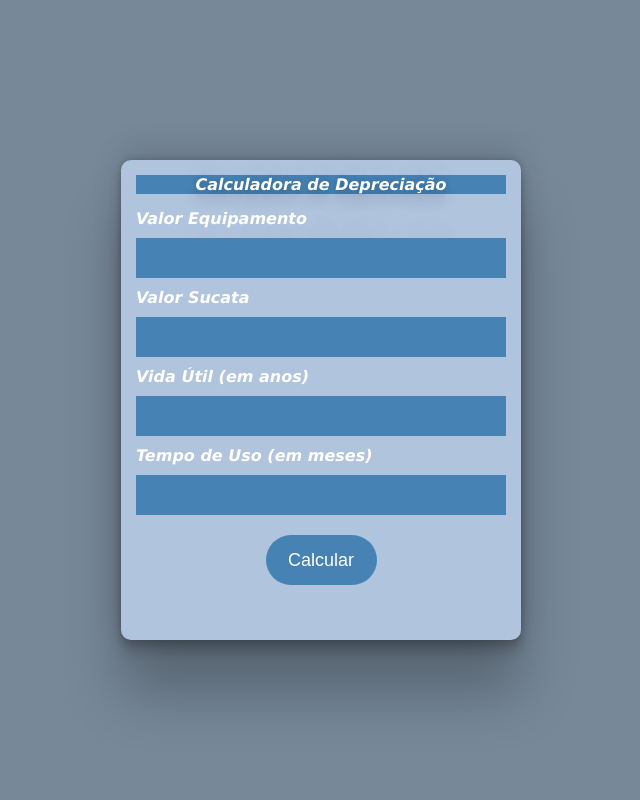
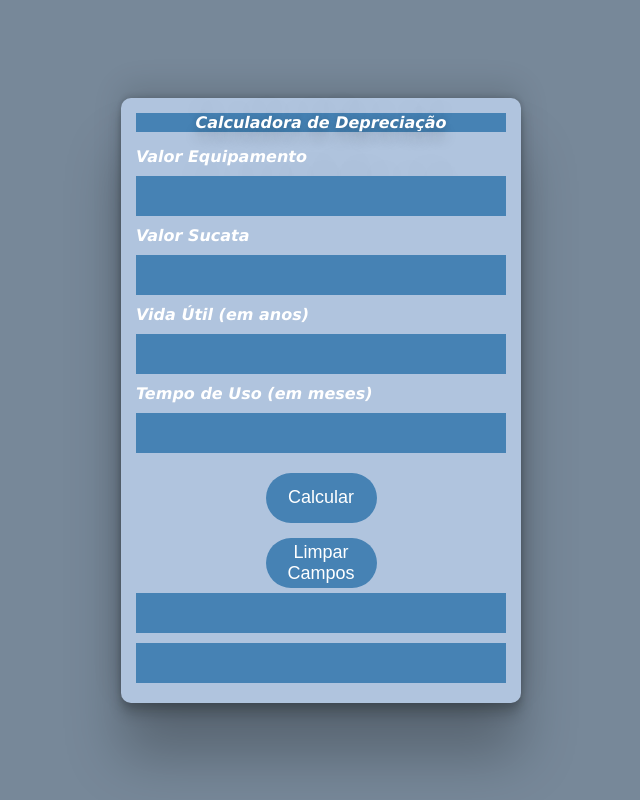
Before and after one commit to j0t4Vv/Calculadora, a plain HTML site: page index.html in a window 1280 px wide. Shown: the whole page, without its empty margins (319-959 px from the left). Drawn offline with Linux system fonts and the light colour scheme.

Commit message:
Update index.html

```diff
--- a/index.html
+++ b/index.html
@@ -23,11 +23,15 @@
         <label for="tempo_uso">Tempo de Uso (em meses)</label>
         <input type="text" id="tempo_uso">
 
-        <button onclick="calculo()" >Calcular</button>
+        <button class="btn" onclick="calculo()" >Calcular</button>
 
-        <p id="resultado"></p>
+        <button class="clear" id="limparCampos">Limpar Campos</button>
 
-        <p id="resultado2"></p>
+        <input type="text" class="result1" id="resultado1" readonly></input>
+
+        <input type="text" class="result2" id="resultado2" readonly></input>
+
+
 
     </div>
 
```
